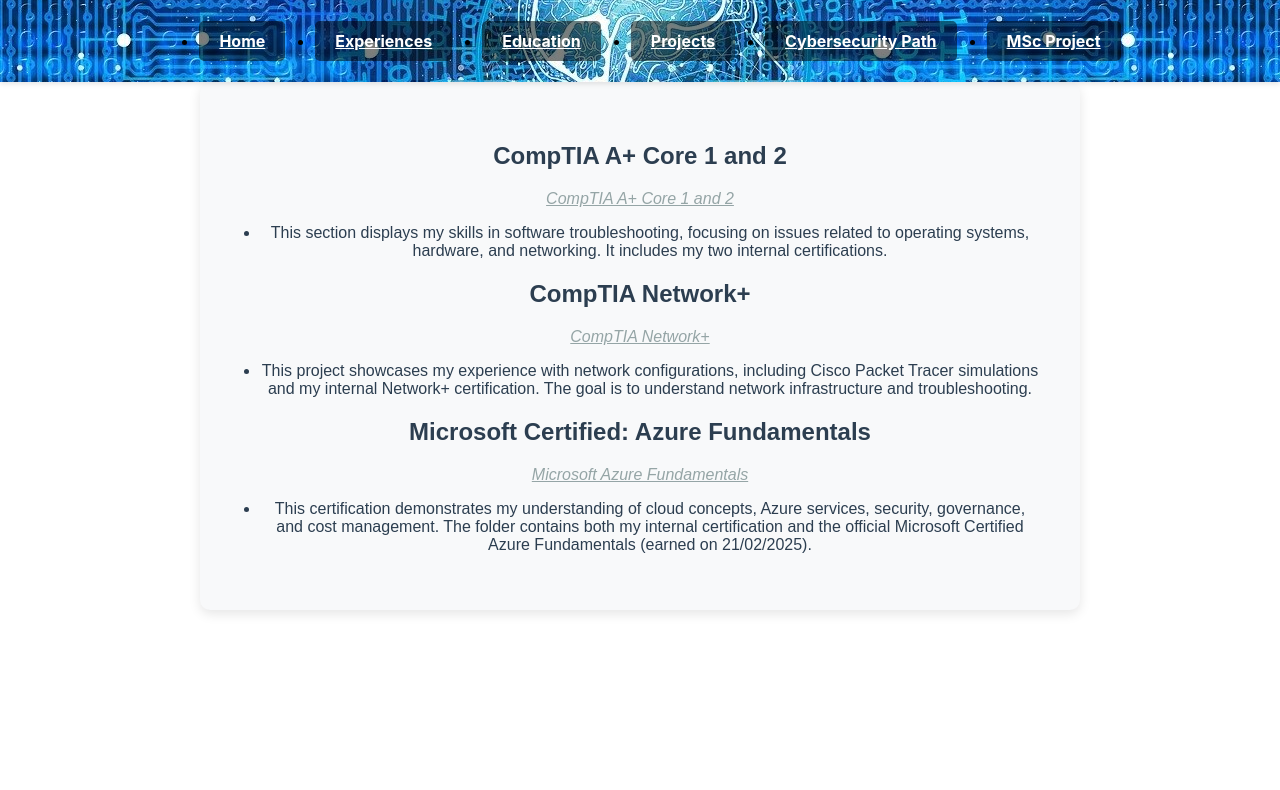
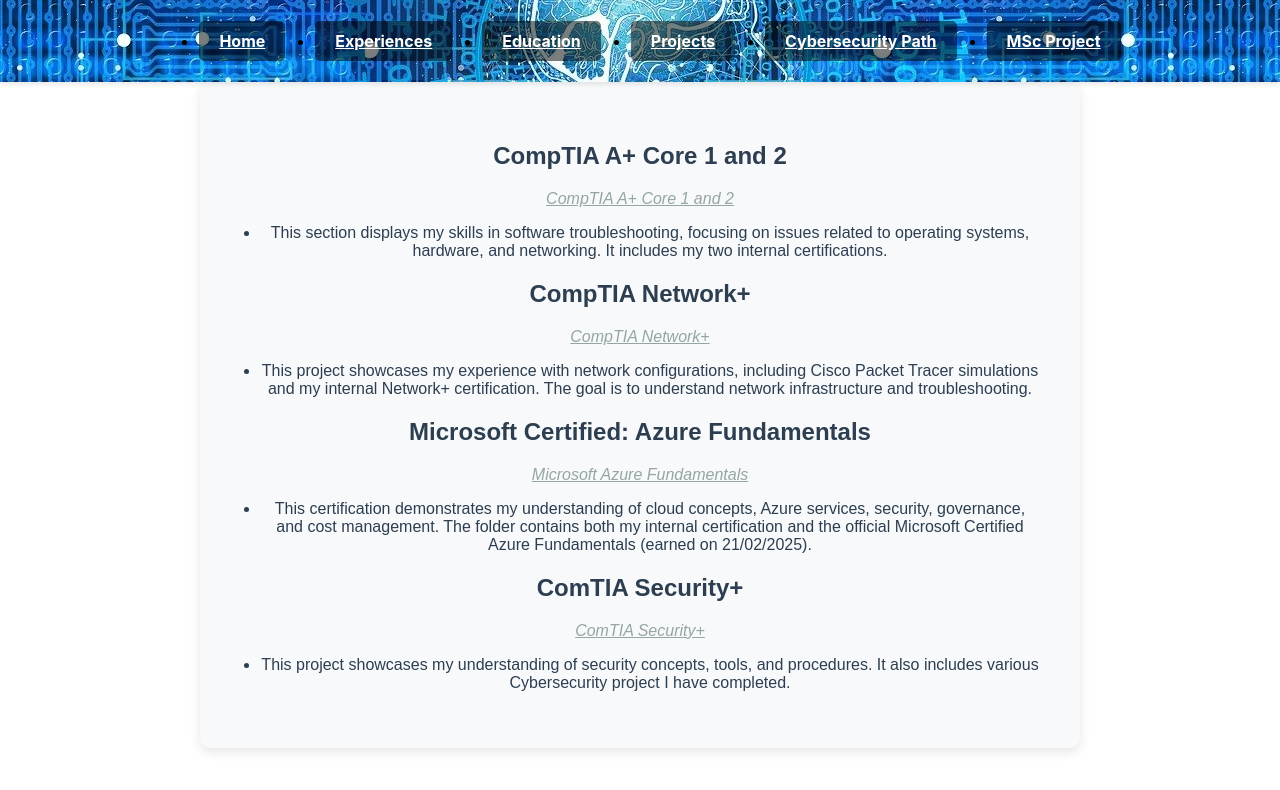
Before and after one commit to dokoye98/CV, a React (Create React App) app: page /cyberpath in a window 1280 px wide. Shown: the top 790 px of the page. Built offline with nearby package versions, Linux system fonts and the light colour scheme.

Commit message:
24/02/25 update

```diff
--- a/src/components/CybersecurityPath.js
+++ b/src/components/CybersecurityPath.js
@@ -49,8 +49,23 @@
             This certification demonstrates my understanding of cloud concepts, Azure services, security, governance, and cost management. The folder contains both my internal certification and the official Microsoft Certified Azure Fundamentals (earned on 21/02/2025).
           </li>
         </ul>
+        <h2>ComTIA Security+</h2>
+        <a
+          href="https://github.com/dokoye98/CyberSecurityPath/tree/main/CompTIA%20Security%2B"
+          className="date"
+          target="_blank"
+          rel="noopener noreferrer"
+        >
+          <p>ComTIA Security+</p>
+        </a>
+        <ul>
+          <li>
+           This project showcases my understanding of security concepts, tools, and procedures. It also includes various Cybersecurity project I have completed.
+          </li>
+        </ul>
       </div>
     </div>
+
   );
 }
 
--- a/src/components/Experiences.js
+++ b/src/components/Experiences.js
@@ -19,10 +19,20 @@
       <p>Please click my profile pic</p>
       <div className="experience-list">
 
+      <div className="experience-item">
+          <h2>Science Technician (Lead)</h2>
+          <h3>City Hieghts Secondary School</h3>
+          <p className="date">September 2024 - Present</p>
+          <ul>
+            <li>As the only science technician at the academy, I streamlined lab operations with the creation of the website EduLab which streamlined requisitions.</li>
+
+            <li>Managed the daily operations of the science laboratory, ensuring all equipment was fully functional and experiments ran smoothly.</li>
+          </ul>
+        </div>
         <div className="experience-item">
           <h2>Web Data Coordinator</h2>
           <h3>Institute of Structural Engineersn</h3>
-          <p className="date">August 2024 - Present</p>
+          <p className="date">August 2024 - September 2024</p>
           <ul>
             <li>Reviewing and correcting data inconsistencies, formatting errors, and duplications in the migrated content to ensure it meets the required standards for publication.</li>
 
```
